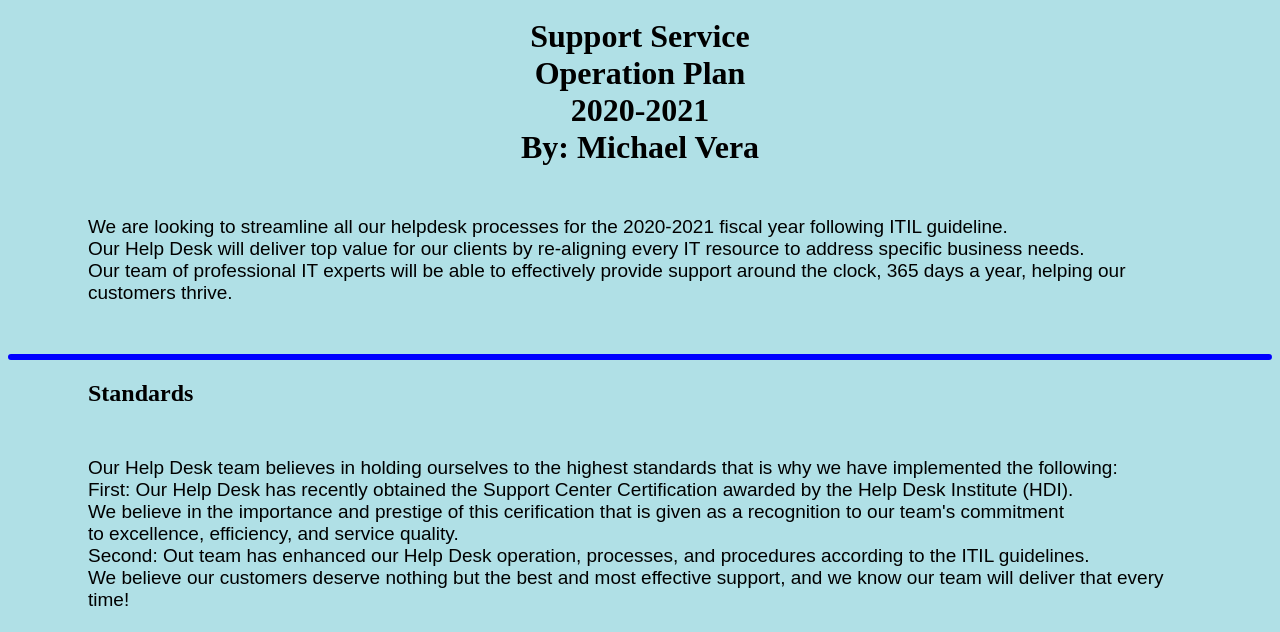
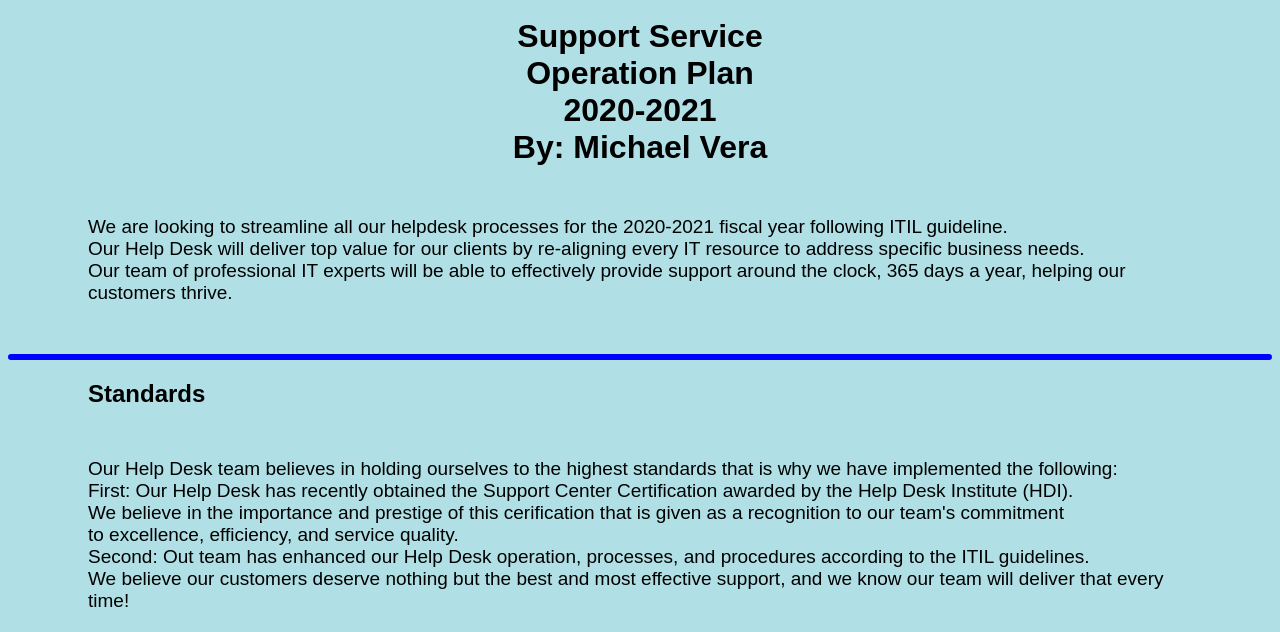
Before and after one commit to veramichael/academy, a plain HTML site: page index.html in a window 1280 px wide. Shown: the part 168-800 px from the top of the page. Drawn offline with Linux system fonts and the light colour scheme; files whose address does not match are found by name.

Commit message:
Add files via upload

```diff
--- a/index.html
+++ b/index.html
@@ -11,10 +11,12 @@ margin-left: auto;
 margin-right: auto;
 }
 h1{
+font-family:Arial;
 text-align:center;
 }
 h2{
 text-align: left;
+font-family:Arial;
 margin-top: 20px;
 margin-bottom: 20px;
 margin-right: 80px;
```
